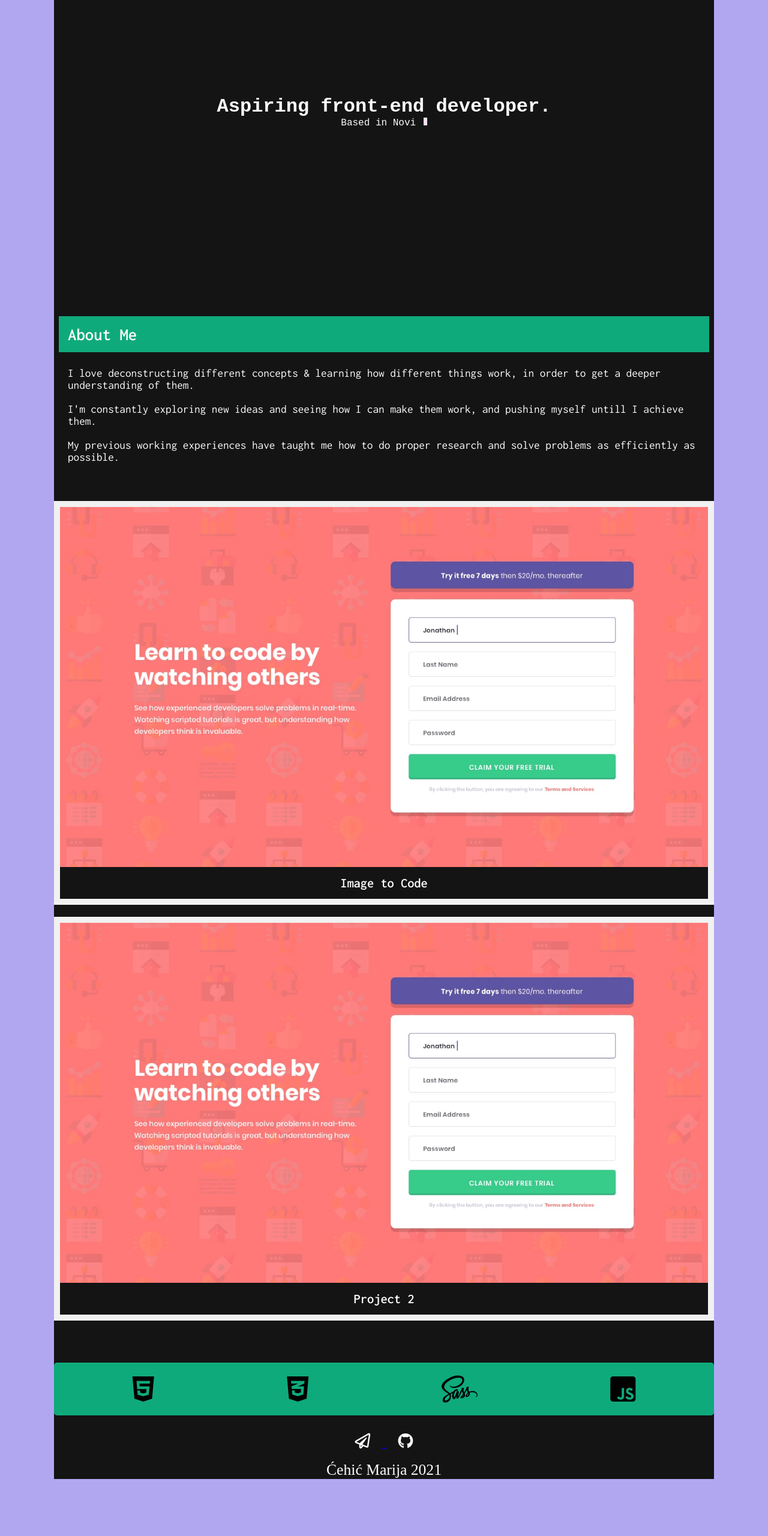
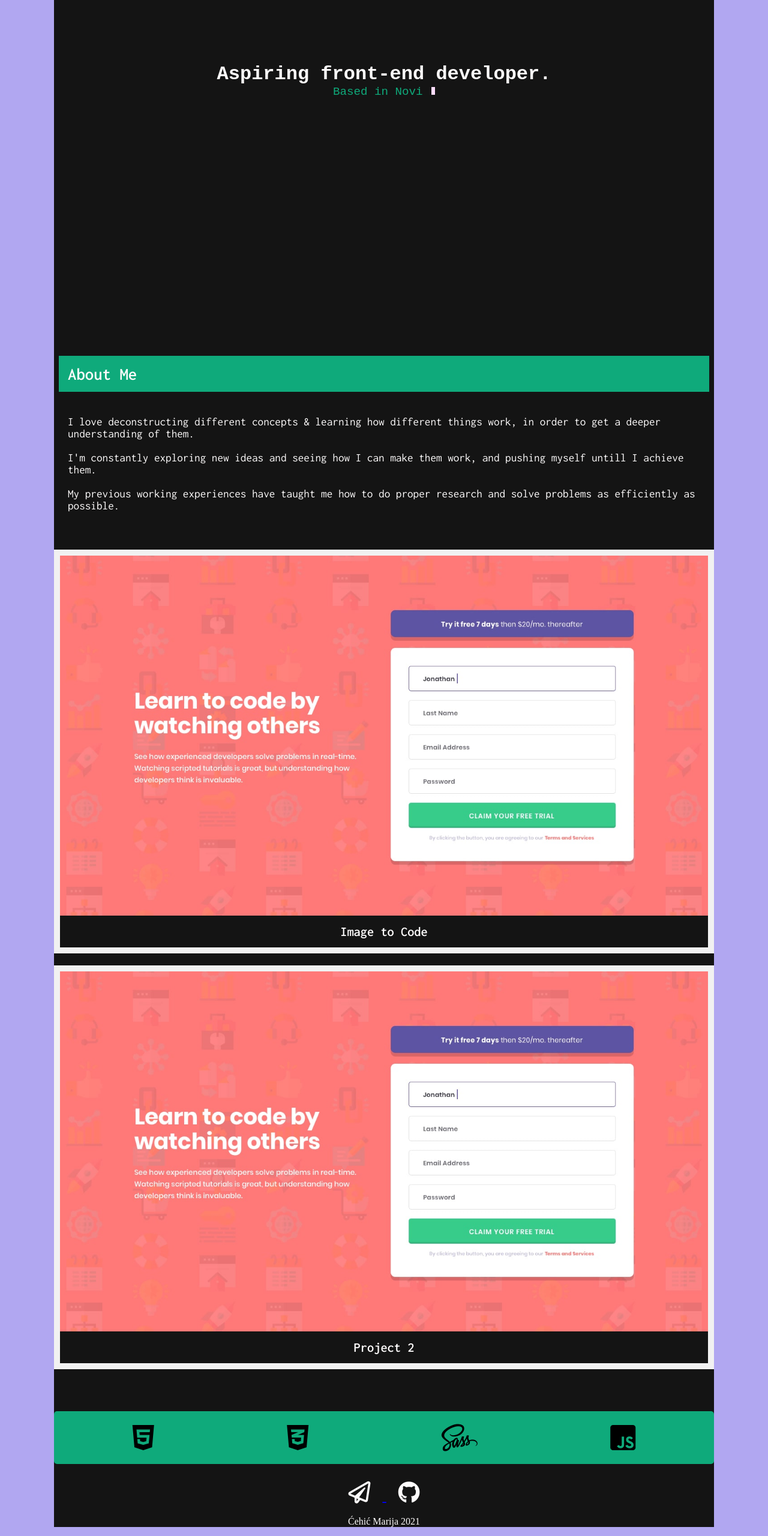
Before and after one commit to cehicm/cehicm.github.io, a plain HTML site: page index.html in a window 1280 px wide. Shown: the part 214-2774 px from the top of the page at 60% size. Before the commit the page ends 2694 px from the top, so only its background shows below. Drawn offline with nearby package versions, Linux system fonts and the light colour scheme.

Commit message:
finished responsive for tablets

```diff
--- a/index.html
+++ b/index.html
@@ -20,8 +20,7 @@
       content="width=device-width, initial-scale=1, maximum-scale=1, minimum-scale=1, user-scalable=no"
     />
     <meta http-equiv="X-UA-Compatible" content="IE=edge,chrome=1" />
-    <meta name="format-detection" content="telephone=no" />
-    <!--??-->
+
     <title>Marija Ćehić</title>
     <link rel="stylesheet" href="/css/style.css" />
   </head>
@@ -104,7 +103,7 @@
         <i class="fab fa-js-square"></i>
       </div>
 
-      <footer class="footer">
+      <footer class="footer" id="contact_scroll">
         <a href="mailto:cehicmarija@gmail.com"
           ><i class="far fa-paper-plane"></i>
         </a>
--- a/scss/style.scss
+++ b/scss/style.scss
@@ -259,13 +259,26 @@ body {
 
     .main_heading {
       h1 {
+        padding: 20px 20px;
         font-size: 1.6rem;
+      }
+    }
+    .output {
+      height: 60vh;
+      h1 {
+        margin-top: 20%;
+      }
+      p {
+        font-size: 1rem;
+        color: $green-background-color;
+        font-size: 1.2rem;
       }
     }
 
     .about_me {
       h2 {
         padding: 15px;
+        margin-bottom: 25px;
       }
       &_text {
         font-size: 1.2rem;
@@ -283,6 +296,15 @@ body {
     .tech_stack .fab {
       font-size: 3rem;
     }
+
+    .footer {
+      i {
+        font-size: 2.3rem;
+      }
+      &_copy {
+        font-size: 1rem;
+      }
+    }
   }
 }
 
```
Also changed, not shown: css/style.css, 1 other file.
